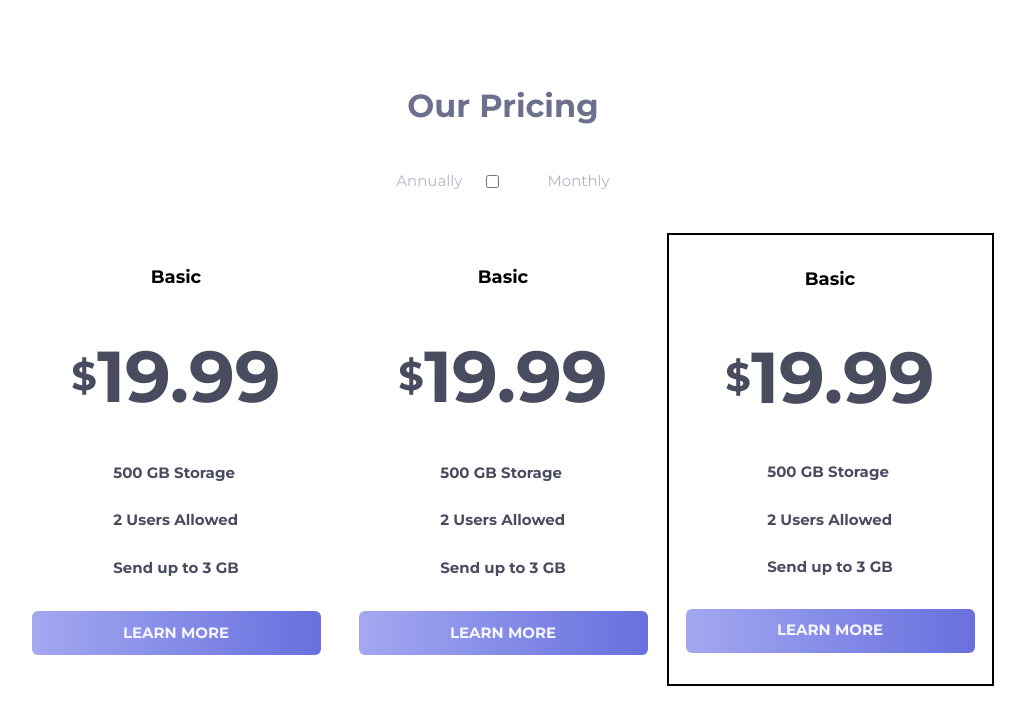
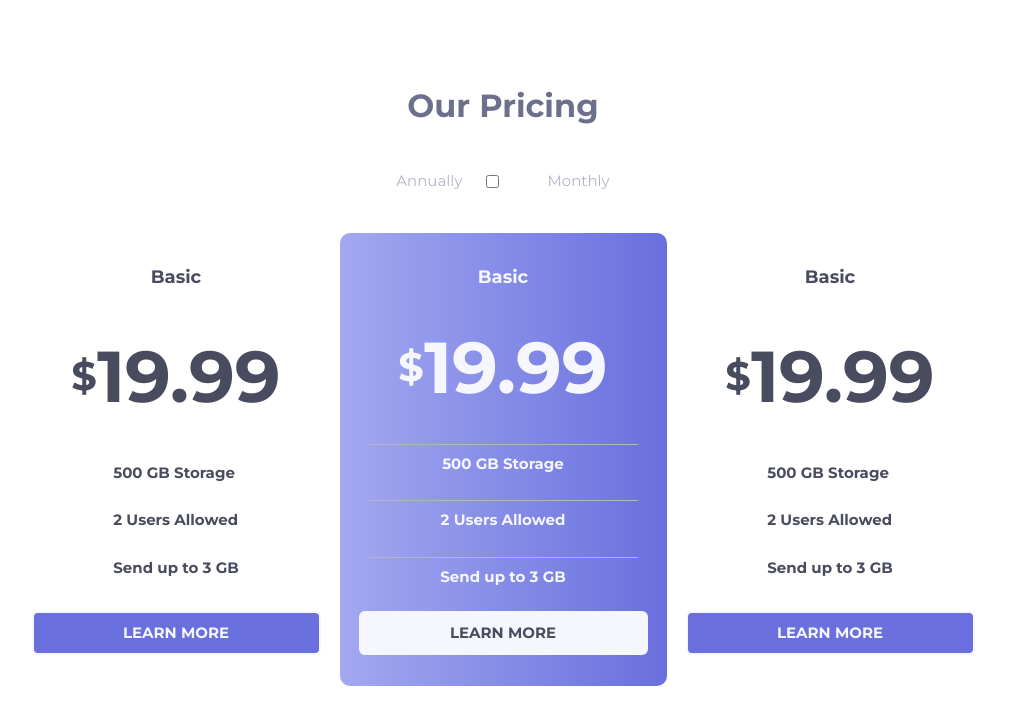
Before and after one commit to IamLeslieClaussen/pricing-component, a website built with Vite: page index.html in a window 1280 px wide. Shown: the whole page, without its empty margins (137-1162 px from the left). Built offline with nearby package versions, Linux system fonts and the light colour scheme.

Commit message:
latest commit

```diff
--- a/index.html
+++ b/index.html
@@ -26,9 +26,11 @@
       </div>
       <div class="grid grid-cols-1 lg:grid-cols-3 space-y-[32px]">
         <div
-          class="w-[327px] h-[453px] py-[31px] px-[29px] flex flex-col justify-between items-center rounded-[10px]"
+          class="w-[327px] h-[453px] py-[31px] px-[29px] flex flex-col justify-between items-center rounded- rounded-[10px]"
         >
-          <h3 class="text-[18px] font-bold">Basic</h3>
+          <h3 class="text-[18px] font-bold text-neutral-dark-grayish-blue">
+            Basic
+          </h3>
           <div
             class="flex items-center font-bold text-neutral-dark-grayish-blue"
           >
@@ -41,16 +43,54 @@
             <li>Send up to 3 GB</li>
           </ul>
           <button
-            class="font-bold uppercase rounded-[6px] w-[289px] h-[44px] bg-gradient-to-r from-[hsl(236,72%,79%)] to-[hsl(237,63%,64%)] text-neutral-very-light-grayish-blue"
+            class="font-bold uppercase rounded-[6px] w-[289px] h-[44px] bg-[hsl(237,63%,64%)] text-neutral-very-light-grayish-blue cursor-pointer hover:text-black border-2 hover:border-neutral-grayish-blue hover:bg-white"
           >
             learn more
           </button>
         </div>
 
         <div
-          class="w-[327px] h-[453px] py-[31px] px-[29px] flex flex-col justify-between items-center rounded-[10px]"
+          class="w-[327px] h-[453px] py-[31px] px-[29px] flex flex-col justify-between items-center rounded-[10px] bg-gradient-to-r from-[hsl(236,72%,79%)] to-[hsl(237,63%,64%)] text-neutral-very-light-grayish-blue"
         >
           <h3 class="text-[18px] font-bold">Basic</h3>
+          <div
+            class="flex items-center font-bold text-neutral-very-light-grayish-blue"
+          >
+            <p class="text-[40px]">$</p>
+            <p class="text-[72px]">19.99</p>
+          </div>
+          <ul
+            class="space-y-[25px] font-bold text-neutral-very-light-grayish-blue w-full"
+          >
+            <li
+              class="border-t border-neutral-light-grayish-blue w-full pt-2 block text-center"
+            >
+              500 GB Storage
+            </li>
+            <li
+              class="border-t border-neutral-light-grayish-blue w-full pt-2 block text-center"
+            >
+              2 Users Allowed
+            </li>
+            <li
+              class="border-t border-neutral-light-grayish-blue w-full pt-2 block text-center"
+            >
+              Send up to 3 GB
+            </li>
+          </ul>
+          <button
+            class="font-bold uppercase rounded-[6px] w-[289px] h-[44px] text-neutral-dark-grayish-blue bg-neutral-very-light-grayish-blue cursor-pointer hover:bg-gradient-to-r from-[hsl(236,72%,79%)] to-[hsl(237,63%,64%)] hover:text-neutral-very-light-grayish-blue hover:border-2 hover:border-neutral-very-light-grayish-blue"
+          >
+            learn more
+          </button>
+        </div>
+
+        <div
+          class="w-[327px] h-[453px] py-[31px] px-[29px] flex flex-col justify-between rounded-[10px] items-center"
+        >
+          <h3 class="text-[18px] font-bold text-neutral-dark-grayish-blue">
+            Basic
+          </h3>
           <div
             class="flex items-center font-bold text-neutral-dark-grayish-blue"
           >
@@ -63,29 +103,7 @@
             <li>Send up to 3 GB</li>
           </ul>
           <button
-            class="font-bold uppercase rounded-[6px] w-[289px] h-[44px] bg-gradient-to-r from-[hsl(236,72%,79%)] to-[hsl(237,63%,64%)] text-neutral-very-light-grayish-blue"
-          >
-            learn more
-          </button>
-        </div>
-
-        <div
-          class="w-[327px] h-[453px] py-[31px] px-[29px] flex flex-col justify-between items-center border-2"
-        >
-          <h3 class="text-[18px] font-bold">Basic</h3>
-          <div
-            class="flex items-center font-bold text-neutral-dark-grayish-blue"
-          >
-            <p class="text-[40px]">$</p>
-            <p class="text-[72px]">19.99</p>
-          </div>
-          <ul class="space-y-[25px] font-bold text-neutral-dark-grayish-blue">
-            <li>500 GB Storage</li>
-            <li>2 Users Allowed</li>
-            <li>Send up to 3 GB</li>
-          </ul>
-          <button
-            class="font-bold uppercase rounded-[6px] w-[289px] h-[44px] bg-gradient-to-r from-[hsl(236,72%,79%)] to-[hsl(237,63%,64%)] text-neutral-very-light-grayish-blue"
+            class="font-bold uppercase rounded-[6px] w-[289px] h-[44px] bg-[hsl(237,63%,64%)] text-neutral-very-light-grayish-blue cursor-pointer hover:text-black border-2 hover:border-neutral-grayish-blue hover:bg-white"
           >
             learn more
           </button>
```
Also changed, not shown: public/output.css.
